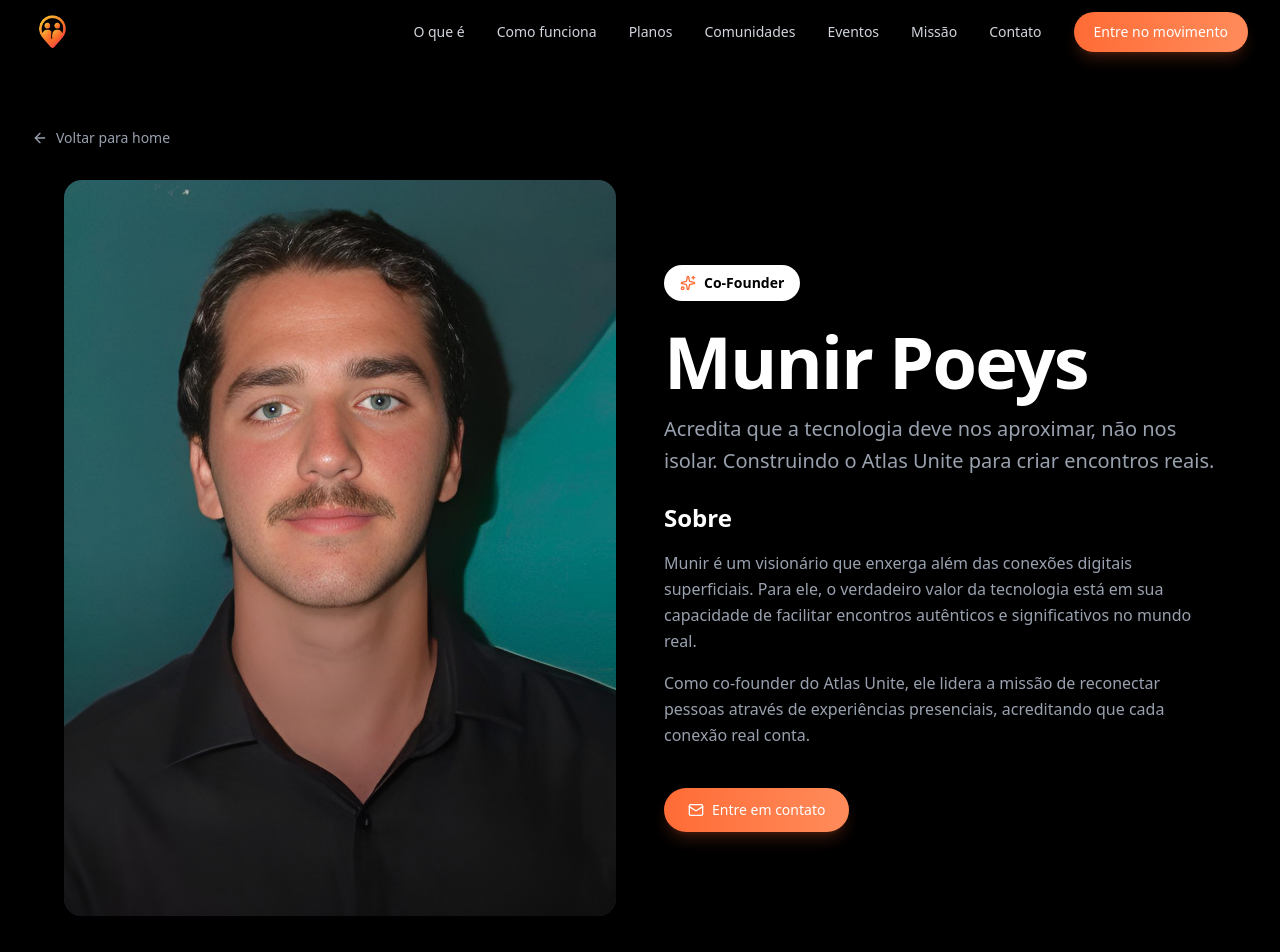
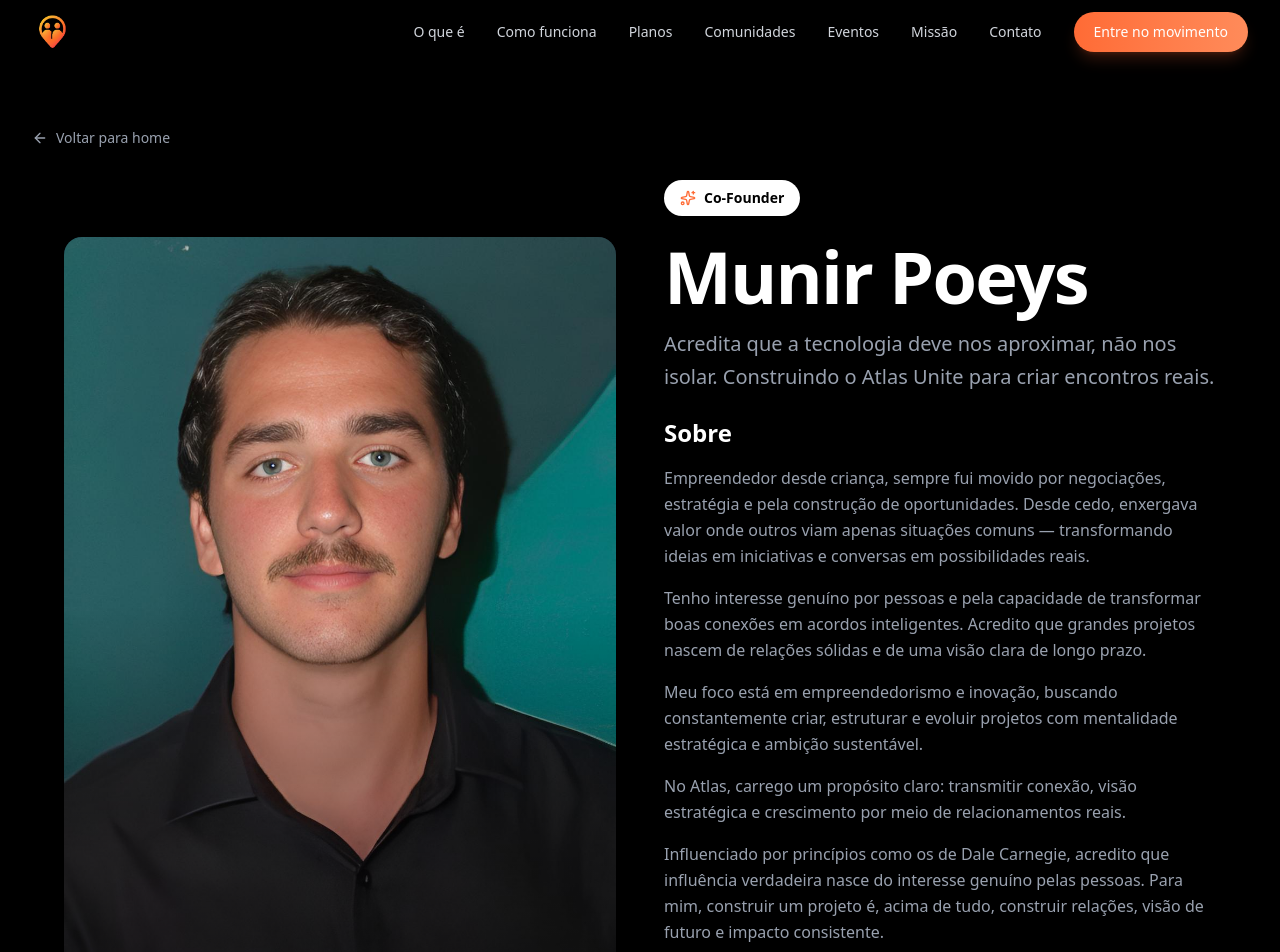
Before and after one commit to atlassynq/atlas-lp, a Next.js app: page /munirpoeys in a window 1280 px wide. Shown: the top 952 px of the page. Built offline with nearby package versions, Linux system fonts and the light colour scheme.

Commit message:
feat: textos dos fundadores

```diff
--- a/app/joaolucas/page.tsx
+++ b/app/joaolucas/page.tsx
@@ -69,10 +69,13 @@ export default function JoaoLucasPage() {
                   Sobre
                 </h2>
                 <p className="text-gray-600 dark:text-gray-400 leading-relaxed">
-                  Como desenvolvedor do Atlas Unite, João acredita que a tecnologia deve ser uma ponte para conexões reais, não uma barreira. Seu foco é criar experiências digitais que incentivem as pessoas a se encontrarem pessoalmente.
+                  Me chamo João Lucas, sou desenvolvedor e vejo tecnologia como a melhor forma de transformar ideias em algo que realmente impacta a vida das pessoas. Gosto de encarar cada projeto como um desafio intelectual e criativo, unindo lógica, design e empatia para construir soluções que façam sentido no dia a dia de quem usa.
                 </p>
                 <p className="text-gray-600 dark:text-gray-400 leading-relaxed">
-                  Com experiência em desenvolvimento full-stack, ele trabalha para garantir que a plataforma seja intuitiva, rápida e capaz de facilitar encontros significativos no mundo físico.
+                  Minha base vem de valores simples: disciplina, consistência e vontade de melhorar um pouco todos os dias. O basquete e referências como Michael Jordan reforçaram em mim essa mentalidade focada em evolução constante, enquanto a música e artistas como o Mike Shinoda influenciaram meu processo criativo, ajudando a experimentar, iterar e não ter medo de refazer até chegar na melhor versão da ideia.
+                </p>
+                <p className="text-gray-600 dark:text-gray-400 leading-relaxed">
+                  Gosto de estudar, testar possibilidades e, nas horas vagas, mergulhar em filmes que me inspiram a contar histórias melhores também no mundo digital. No fundo, minha carreira é guiada por aprender, construir e ter coragem de atravessar as divisões que surgem no caminho. "So give me reason to prove me wrong, to wash this memory clean, let the floods cross the distance in your eyes, across this new divide."
                 </p>
               </motion.div>
 
--- a/app/munirpoeys/page.tsx
+++ b/app/munirpoeys/page.tsx
@@ -69,10 +69,19 @@ export default function MunirPoeysPage() {
                   Sobre
                 </h2>
                 <p className="text-gray-600 dark:text-gray-400 leading-relaxed">
-                  Munir é um visionário que enxerga além das conexões digitais superficiais. Para ele, o verdadeiro valor da tecnologia está em sua capacidade de facilitar encontros autênticos e significativos no mundo real.
+                  Empreendedor desde criança, sempre fui movido por negociações, estratégia e pela construção de oportunidades. Desde cedo, enxergava valor onde outros viam apenas situações comuns — transformando ideias em iniciativas e conversas em possibilidades reais.
                 </p>
                 <p className="text-gray-600 dark:text-gray-400 leading-relaxed">
-                  Como co-founder do Atlas Unite, ele lidera a missão de reconectar pessoas através de experiências presenciais, acreditando que cada conexão real conta.
+                  Tenho interesse genuíno por pessoas e pela capacidade de transformar boas conexões em acordos inteligentes. Acredito que grandes projetos nascem de relações sólidas e de uma visão clara de longo prazo.
+                </p>
+                <p className="text-gray-600 dark:text-gray-400 leading-relaxed">
+                  Meu foco está em empreendedorismo e inovação, buscando constantemente criar, estruturar e evoluir projetos com mentalidade estratégica e ambição sustentável.
+                </p>
+                <p className="text-gray-600 dark:text-gray-400 leading-relaxed">
+                  No Atlas, carrego um propósito claro: transmitir conexão, visão estratégica e crescimento por meio de relacionamentos reais.
+                </p>
+                <p className="text-gray-600 dark:text-gray-400 leading-relaxed">
+                  Influenciado por princípios como os de Dale Carnegie, acredito que influência verdadeira nasce do interesse genuíno pelas pessoas. Para mim, construir um projeto é, acima de tudo, construir relações, visão de futuro e impacto consistente.
                 </p>
               </motion.div>
 
--- a/app/pedromascarenhas/page.tsx
+++ b/app/pedromascarenhas/page.tsx
@@ -52,7 +52,7 @@ export default function PedroMascarenhasPage() {
                   Pedro Mascarenhas
                 </h1>
                 <p className="text-xl text-gray-600 dark:text-gray-400 leading-relaxed">
-                  Visionário em criar conexões significativas. Transformando ideias em experiências que unem pessoas no mundo físico.
+                  Empreendedor com mentalidade global, apaixonado por comunicação, história e pessoas.
                 </p>
               </motion.div>
 
@@ -66,10 +66,16 @@ export default function PedroMascarenhasPage() {
                   Sobre
                 </h2>
                 <p className="text-gray-600 dark:text-gray-400 leading-relaxed">
-                  Pedro é um estrategista que transforma conceitos abstratos em experiências tangíveis. Sua visão única permite criar pontes entre o digital e o físico, sempre focado no impacto real na vida das pessoas.
+                  Empreendedor com mentalidade global, sou apaixonado por comunicação, história e pessoas, com referências que vão de Jesus aos Beatles e Walt Disney. Gosto de observar como conexões moldam culturas, negócios e o mundo real.
                 </p>
                 <p className="text-gray-600 dark:text-gray-400 leading-relaxed">
-                  Como co-founder do Atlas Unite, ele dedicado a garantir que cada interação na plataforma resulte em conexões autênticas e encontros significativos offline.
+                  O Atlas nasce dessa visão: um radar social criado para transformar encontros presenciais em conexões reais, simples e naturais.
+                </p>
+                <p className="text-gray-600 dark:text-gray-400 leading-relaxed">
+                  Como cofundador, atuo na visão do produto, estratégia e crescimento do Atlas, sempre com foco em experiência, inovação e conexão entre pessoas.
+                </p>
+                <p className="text-gray-600 dark:text-gray-400 leading-relaxed italic">
+                  "Verás que um filho teu não foge à luta."
                 </p>
               </motion.div>
 
--- a/package.json
+++ b/package.json
@@ -29,5 +29,9 @@
     "tailwindcss": "^4",
     "tw-animate-css": "^1.4.0",
     "typescript": "^5"
+  },
+  "optionalDependencies": {
+    "lightningcss-linux-x64-gnu": "^1.31.1",
+    "lightningcss-linux-x64-musl": "^1.31.1"
   }
 }
```
Also changed, not shown: .claude/settings.local.json, .serena/project.yml (added), 2 other files (tests, documents, lock files or other folders).
